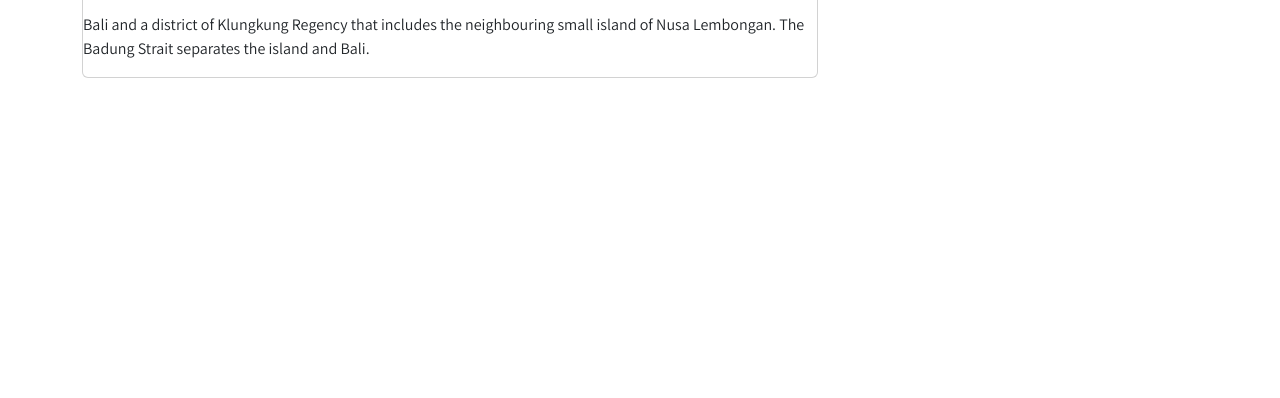
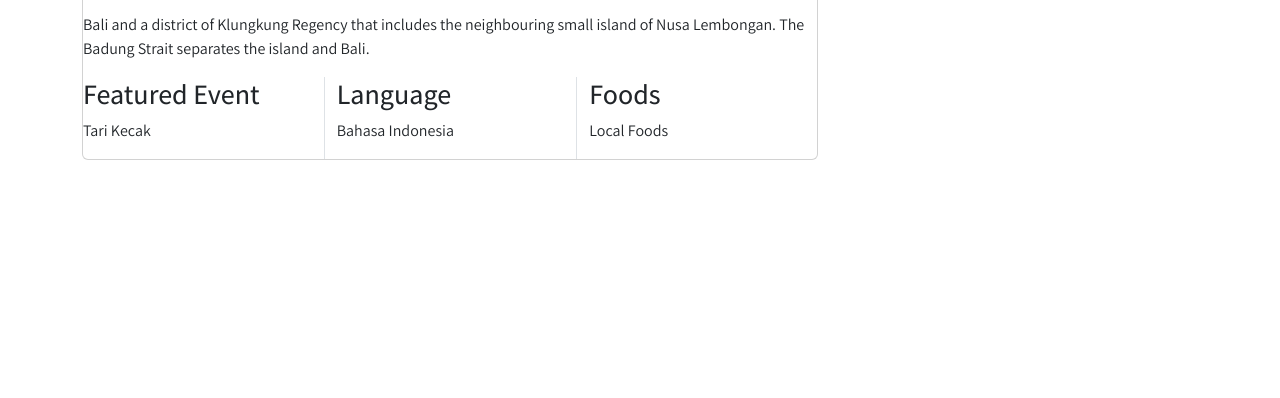
Before and after one commit to Farizal97/travel-boostrap-5-new, a plain HTML site: page details.html in a window 1280 px wide. Shown: the part 402-800 px from the top of the page. Drawn offline with nearby package versions, Linux system fonts and the light colour scheme; a web font is replaced by a local one.

Commit message:
garis border-left diganti dengan border-start

```diff
--- a/details.html
+++ b/details.html
@@ -102,15 +102,30 @@
                             altitude of 524 metres. It is drier than the nearby island of Bali.</p>
                             <p>Bali and a district of Klungkung Regency that includes the neighbouring small island of
                             Nusa Lembongan. The Badung Strait separates the island and Bali.</p>
-                        </div>
-                        <div class="features row">
+                             <div class="features row">
                             <div class="col-md-4">
                                 <div class="descrption">
-
+                                    <h3>Featured Event</h3>
+                                    <p>Tari Kecak</p>
                                 </div>
                             </div>
-                            <div class="col-md-4"></div>
-                            <div class="col-md-4"></div>
+                       <!-- 2 -->
+                        <div class="col-md-4 border-start">
+                                <div class="descrption">
+                                    <h3>Language</h3>
+                                    <p>Bahasa Indonesia</p>
+                                </div>
+                            </div>
+                            <!-- 3 -->
+                        <div class="col-md-4 border-start">
+                                <div class="descrption">
+                                    <h3>Foods</h3>
+                                    <p>Local Foods</p>
+                                </div>
+                            </div>
+                        </div>
+
+                            </div>
                         </div>
                     </div>
                 </div>
@@ -193,9 +208,7 @@
 
     <!-- Optional JavaScript -->
     <!-- jQuery first, then Popper.js, then Bootstrap JS -->
-    <script src="https://code.jquery.com/jquery-3.5.1.slim.min.js"
-        integrity="sha384-DfXdz2htPH0lsSSs5nCTpuj/zy4C+OGpamoFVy38MVBnE+IbbVYUew+OrCXaRkfj"
-        crossorigin="anonymous"></script>
+    <script src="frontend/libraries/jquery/jquery-3.4.1.min.js"></script>
     <script src="https://cdn.jsdelivr.net/npm/popper.js@1.16.1/dist/umd/popper.min.js"
         integrity="sha384-9/reFTGAW83EW2RDu2S0VKaIzap3H66lZH81PoYlFhbGU+6BZp6G7niu735Sk7lN"
         crossorigin="anonymous"></script>
```
